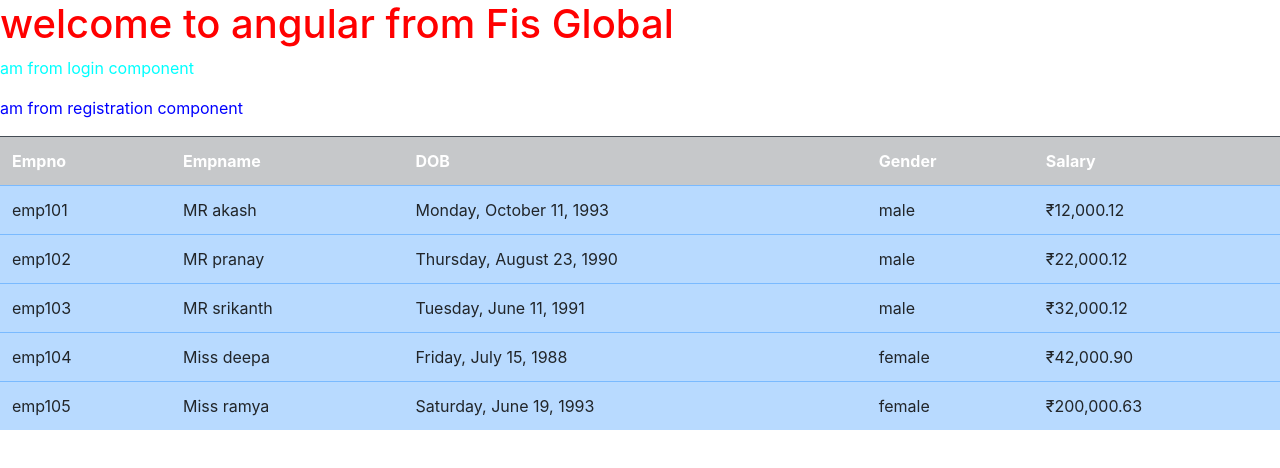
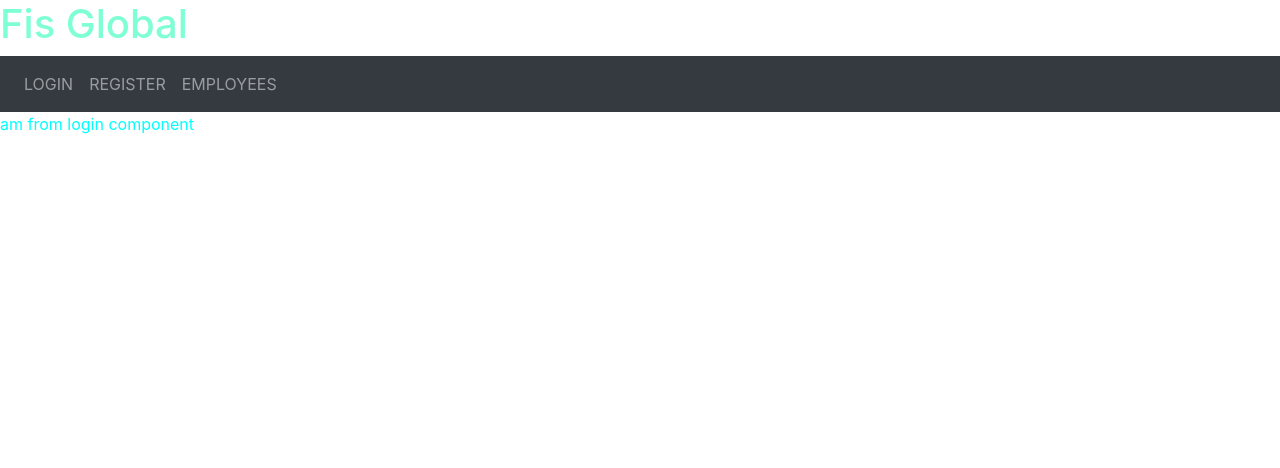
Before and after one commit to sandeepsomavarapu/Angular_Stuff, an Angular app: page / in a window 1280 px wide. Shown: the top 468 px of the page. Built offline with nearby package versions, Linux system fonts and the light colour scheme.

Commit message:
Routing Enabled

```diff
--- a/src/app/app-routing.module.ts
+++ b/src/app/app-routing.module.ts
@@ -1,7 +1,17 @@
 import { NgModule } from '@angular/core';
 import { RouterModule, Routes } from '@angular/router';
+import { LoginComponent } from './login/login.component';
+import { RegisterComponent } from './register/register.component';
+import { EmpsComponent } from './emps/emps.component';
 
-const routes: Routes = [];
+const routes: Routes = [
+
+{path:"login",component:LoginComponent},
+{path:"register",component:RegisterComponent},
+{path:"emps",component:EmpsComponent},
+{path:"",component:LoginComponent},
+
+];
 
 @NgModule({
   imports: [RouterModule.forRoot(routes)],
--- a/src/app/app.component.css
+++ b/src/app/app.component.css
@@ -1,3 +1,3 @@
 h1,h2,p{
-    color:red
+    color:aquamarine
 }
--- a/src/app/app.component.html
+++ b/src/app/app.component.html
@@ -1,4 +1,19 @@
-<h1>welcome to angular from {{ orgName|titlecase }}</h1>
-<login></login>
+<h1>{{ orgName|titlecase }}</h1>
+<!-- <login></login>`
 <register></register>
-<emps></emps>
+<emps></emps> -->
+<nav class="navbar navbar-expand-sm bg-dark navbar-dark">
+    <ul class="navbar-nav">
+      <li class="nav-item">
+        <a class="nav-link" routerLink="login">LOGIN</a>
+      </li>
+      <li class="nav-item">
+        <a class="nav-link" routerLink="register">REGISTER</a>
+      </li>
+      <li class="nav-item">
+        <a class="nav-link" routerLink="emps">EMPLOYEES</a>
+      </li>
+
+    </ul>
+  </nav>
+<router-outlet></router-outlet>
```
